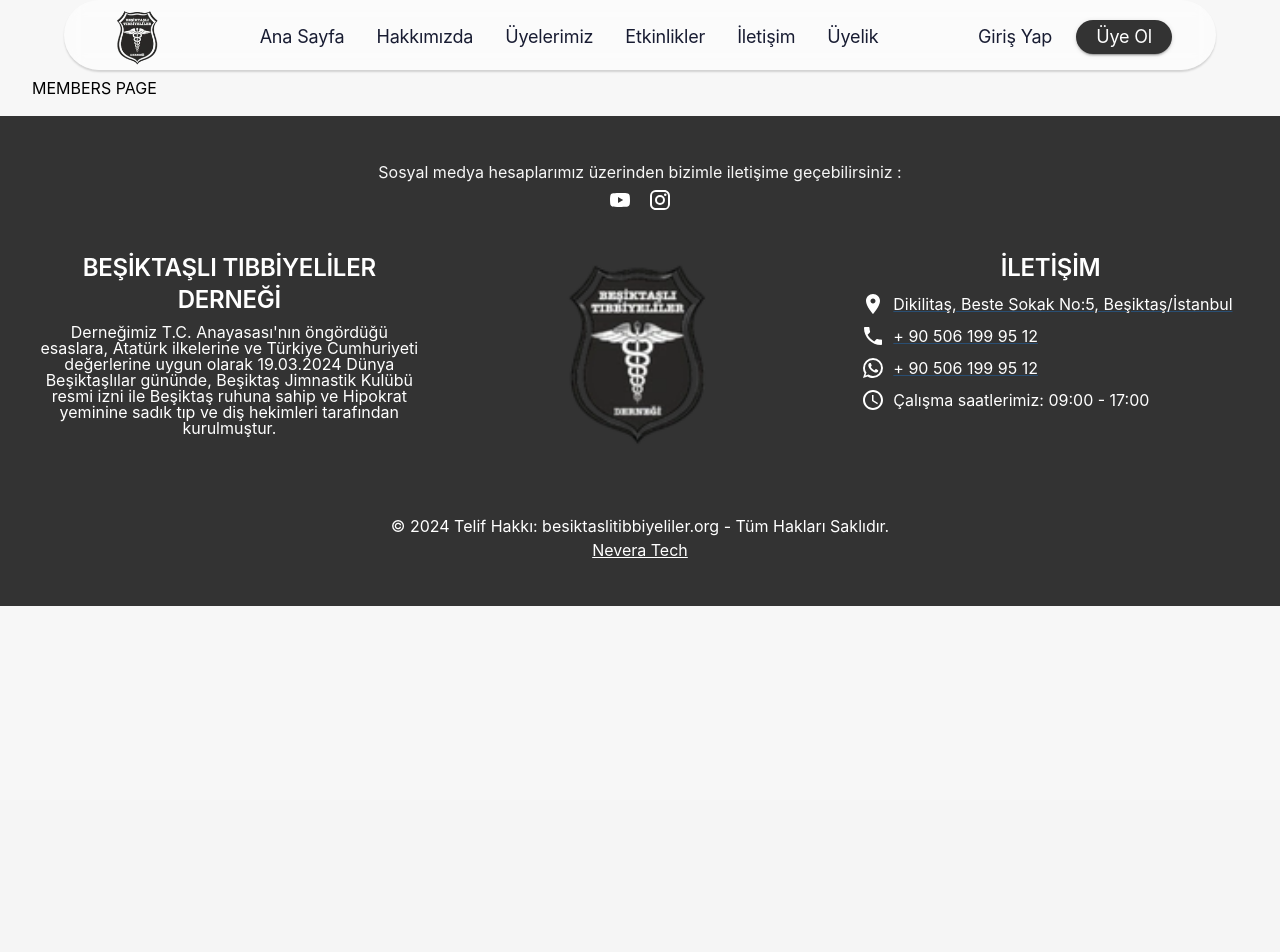
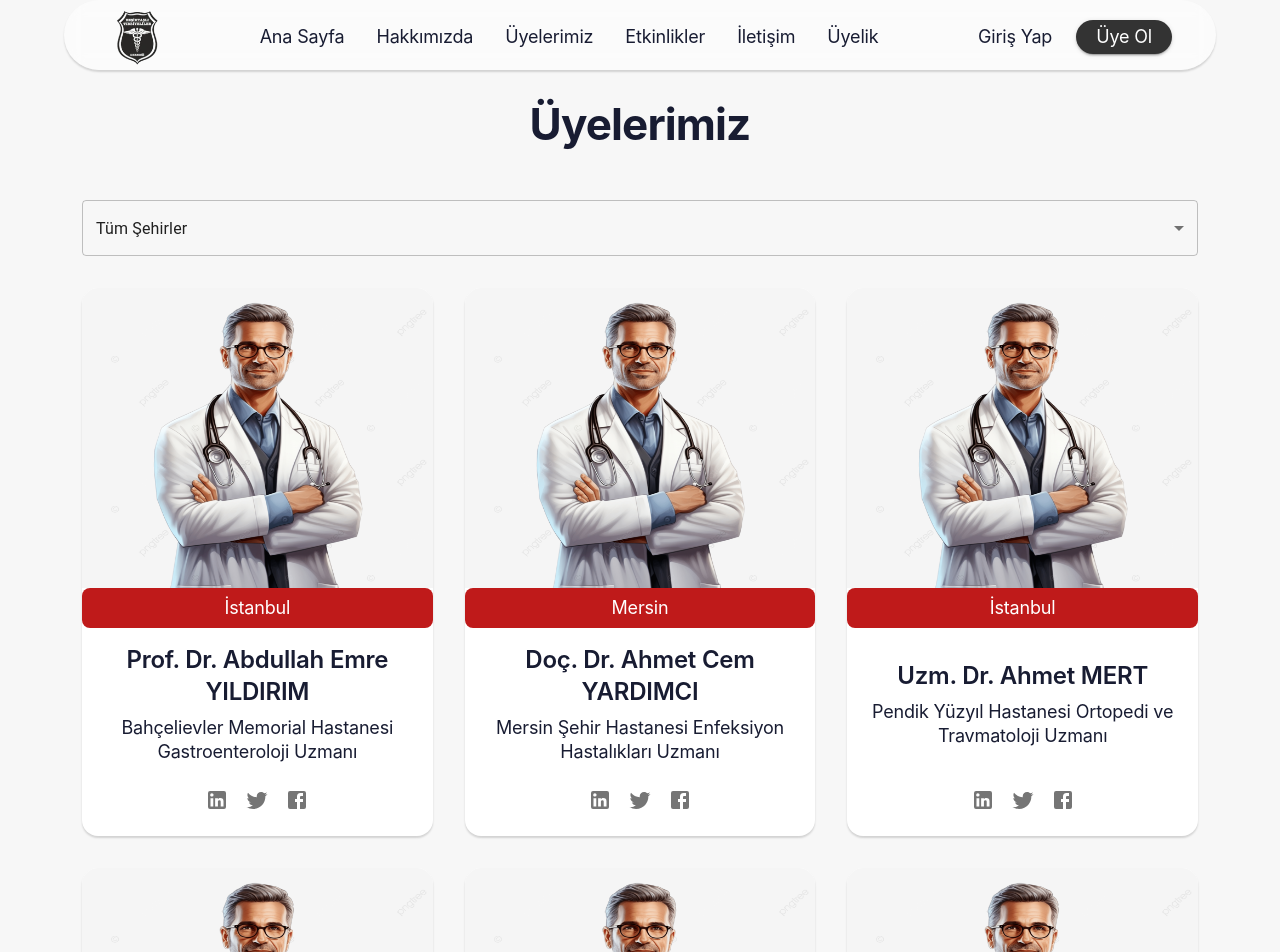
Before and after one commit to berkantkarakayis/besiktasli-doktorlar-dernegi-ui, a React (Create React App) app: page /members in a window 1280 px wide. Shown: the top 952 px of the page. Before the commit the page ends 800 px from the top, so only its background shows below. Built offline with nearby package versions, Linux system fonts and the light colour scheme.

Commit message:
Update styles and dependencies, and refactor components in About and Members sections

```diff
--- a/src/data/Data.tsx
+++ b/src/data/Data.tsx
@@ -37,321 +37,385 @@
   {
     name: "Prof. Dr. Abdullah Emre YILDIRIM",
     role: "Bahçelievler Memorial Hastanesi Gastroenteroloji Uzmanı",
+    city: "İstanbul",
     img: "/../../../../assets/images/doctor1.jpg",
   },
   {
     name: "Doç. Dr. Ahmet Cem YARDIMCI",
     role: "Mersin Şehir Hastanesi Enfeksiyon Hastalıkları Uzmanı",
+    city: "Mersin",
     img: "/path/to/image2.jpg",
   },
   {
     name: "Uzm. Dr. Ahmet MERT",
     role: "Pendik Yüzyıl Hastanesi Ortopedi ve Travmatoloji Uzmanı",
+    city: "İstanbul",
     img: "/path/to/image3.jpg",
   },
   {
     name: "Prof. Dr. Ahmet ÖCAL",
     role: "İlhan Varank EAH Kalp Damar Cerrahisi Uzmanı",
+    city: "İstanbul",
     img: "/path/to/image4.jpg",
   },
   {
     name: "Dr. Ali KILIÇ",
     role: "İstanbul Lokman Hekim Hastanesi Uçuş Hekimi & Kendi Muayenehanesi",
+    city: "İstanbul",
     img: "/path/to/image5.jpg",
   },
   {
     name: "Prof. Dr. Aras Emre CANDA",
     role: "Kendi Muayenehanesinde Genel Cerrahi Uzmanı",
+    city: "İstanbul",
     img: "/path/to/image6.jpg",
   },
   {
     name: "Dr. Ayhan OPTUR",
     role: "BJK Basketbol ve Alt Yapılar Spor Hekimi",
+    city: "İstanbul",
     img: "/path/to/image7.jpg",
   },
   {
     name: "Doç. Dr. Aytaç ŞAHİN",
     role: "FSM EAH Üroloji Uzmanı",
+    city: "İstanbul",
     img: "/path/to/image8.jpg",
   },
   {
     name: "Dr. Burak Fahri ÖZÇELİK",
     role: "İşyeri Hekimi",
+    city: "İstanbul",
     img: "/path/to/image9.jpg",
   },
   {
     name: "Uzm. Dr. Burak NAKIŞ",
     role: "Kahta Devlet Hastanesi Acil Tıp Uzmanı",
+    city: "Adıyaman",
     img: "/path/to/image10.jpg",
   },
   {
     name: "Uzm. Dr. Çağatay AK",
     role: "İlhan Varank EAH Gastroenteroloji Uzmanı",
+    city: "İstanbul",
     img: "/path/to/image11.jpg",
   },
   {
     name: "Prof. Dr. Demet SOYLU",
     role: "Ankara Lokman Hekim Hastanesi Pediatri Uzmanı",
+    city: "Ankara",
     img: "/path/to/image12.jpg",
   },
   {
     name: "Uzm. Dr. Efe SOYDEMİR",
     role: "Marmara Üniversitesi Girişimsel Radyoloji Uzmanı",
+    city: "İstanbul",
     img: "/path/to/image13.jpg",
   },
   {
     name: "Prof. Dr. Egemen TURHAN",
     role: "Hacettepe Üniversitesi Ortopedi Uzmanı",
+    city: "Ankara",
     img: "/path/to/image14.jpg",
   },
   {
     name: "Uzm. Dr. Emine Ayla GÖKÇE",
     role: "Kendi Muayenehanesinde Plastik Cerrahi Uzmanı",
+    city: "İstanbul",
     img: "/path/to/image15.jpg",
   },
   {
     name: "Doç. Dr. Emrah ERMİŞ",
     role: "İstanbul Aydın Üniversitesi Kardiyoloji Uzmanı",
+    city: "İstanbul",
     img: "/path/to/image16.jpg",
   },
   {
     name: "Dr. Erdal Mahir CÜRAN",
     role: "NB Kadıköy Hastanesi Acil Tıp Hekimi ve İşyeri Hekimi",
+    city: "İstanbul",
     img: "/path/to/image17.jpg",
   },
   {
     name: "Doç. Dr. Ertuğrul ALTINBİLEK",
     role: "Şişli EAH Acil Tıp Uzmanı ve İdari Sorumlusu",
+    city: "İstanbul",
     img: "/path/to/image18.jpg",
   },
   {
     name: "Dt. Eser ÇARPAR",
     role: "Kendi Muayenehanesinde Çene Cerrahisi Uzmanı",
+    city: "İstanbul",
     img: "/path/to/image19.jpg",
   },
   {
     name: "Uzm. Dr. Ezgi ER",
     role: "Tuzla Devlet Hastanesi Kadın Hastalıkları ve Doğum Uzmanı",
+    city: "İstanbul",
     img: "/path/to/image20.jpg",
   },
   {
     name: "Doç. Dr. Fatih DEMİRCİOĞLU",
     role: "Kendi Muayenehanesinde Pediatrik Hematoloji ve Onkoloji Uzmanı",
+    city: "İstanbul",
     img: "/path/to/image21.jpg",
   },
   {
     name: "Uzm. Dr. Fatih KILIÇ",
     role: "FSM EAH Yoğun Bakım Uzmanı",
+    city: "İstanbul",
     img: "/path/to/image22.jpg",
   },
   {
     name: "Doç. Dr. Fethi GÜL",
     role: "Marmara Üniversitesi Yoğun Bakım Uzmanı",
+    city: "İstanbul",
     img: "/path/to/image23.jpg",
   },
   {
     name: "Uzm. Dr. Gökhan GÜRBÜZ",
     role: "Kendi Muayenehanesinde KBB Uzmanı",
+    city: "İstanbul",
     img: "/path/to/image24.jpg",
   },
   {
     name: "Doç. Dr. Göksel DİKMEN",
     role: "Acıbadem Maslak Hastanesi Ortopedi Uzmanı & BJK Kadın Futbol Takımı Doktoru",
+    city: "İstanbul",
     img: "/path/to/image25.jpg",
   },
   {
     name: "Uzm. Dr. Güner YURTSEVER",
     role: "İzmir Atatürk EAH Acil Tıp Uzmanı",
+    city: "İzmir",
     img: "/path/to/image26.jpg",
   },
   {
     name: "Uzm. Dr. Güneş TERZİ",
     role: "Anesteziyoloji ve Reanimasyon Uzmanı",
+    city: "İstanbul",
     img: "/path/to/image27.jpg",
   },
   {
     name: "Prof. Dr. Gürhan ŞİŞMAN",
     role: "Acıbadem Altunizade Hastanesi Gastroenteroloji Uzmanı",
+    city: "İstanbul",
     img: "/path/to/image28.jpg",
   },
   {
     name: "Dr. Dt. Halis ÖZSÜRMELİ",
     role: "Kendi Muayenehanesinde Ortodonti Uzmanı",
+    city: "İstanbul",
     img: "/path/to/image29.jpg",
   },
   {
     name: "Dr. Hasan Bilal GÜLŞEN",
     role: "Tekirdağ Ergene Ulaş Aile Sağlığı Merkezi Aile Hekimi",
+    city: "Tekirdağ",
     img: "/path/to/image30.jpg",
   },
   {
     name: "Uzm. Dr. Hicabi GÖKDERELİ",
     role: "Özel Başarı Hastanesi Yöneyim Kurulu Başkanı",
+    city: "İstanbul",
     img: "/path/to/image31.jpg",
   },
   {
     name: "Dr. İbrahim Avşın EMİRLER",
     role: "Anadolu Grubu İşyeri Hekimi",
+    city: "İstanbul",
     img: "/path/to/image32.jpg",
   },
   {
     name: "Uzm. Dr. İbrahim Emre EROL",
     role: "Özel Rumeli Hastanesi Dermatoloji Uzmanı",
+    city: "İstanbul",
     img: "/path/to/image33.jpg",
   },
   {
     name: "Uzm. Dr. İbrahim Mesut ALTINIŞIK",
     role: "İstanbul Onkoloji Hastanesi Aile Hekimliği Uzmanı",
+    city: "İstanbul",
     img: "/path/to/image34.jpg",
   },
   {
     name: "Uzm. Dr. İlker ŞEN",
     role: "Şişli Hamidiye Etfal EAH Gastroenteroloji Uzmanı",
+    city: "İstanbul",
     img: "/path/to/image35.jpg",
   },
   {
     name: "Dr. İlyas BOZKURT",
     role: "THY Sağlık Müdürü",
+    city: "İstanbul",
     img: "/path/to/image36.jpg",
   },
   {
     name: "Uzm. Dr. Mahmut SERT",
     role: "Taksim İlkyardım Hastanesi Ortopedi ve Travmatoloji Uzmanı",
+    city: "İstanbul",
     img: "/path/to/image37.jpg",
   },
   {
     name: "Dr. Mehmet Akif BENK",
     role: "Liv Hospital Vadi İstanbul Hastanesi Genel Müdürü",
+    city: "İstanbul",
     img: "/path/to/image38.jpg",
   },
   {
     name: "Uzm. Dr. Mehmet AYDOĞAN",
     role: "Liv Hospital Ulus Hastanesi Göğüs Hastalıkları Uzmanı",
+    city: "İstanbul",
     img: "/path/to/image39.jpg",
   },
   {
     name: "Dr. Mehmet Ulvi ÜNAL",
     role: "İzmir Özel Medicana Hastanesi Genel Müdürü",
+    city: "İzmir",
     img: "/path/to/image1.jpg",
   },
   {
     name: "Dr. Meziyet Tuba COŞKUN",
     role: "Kendi Muayenehanesinde Medikal Estetik Hekimi",
+    city: "İstanbul",
     img: "/path/to/image2.jpg",
   },
   {
     name: "Uzm. Dr. Murat ÇAPAN",
     role: "Kırklareli Adli Tıp Şube Müdürlüğü Adli Tıp Uzmanı",
+    city: "Kırklareli",
     img: "/path/to/image3.jpg",
   },
   {
     name: "Prof. Dr. Murat TUNCER",
     role: "Medicana İstanbul Grubu Böbrek Nakli Sorumlusu & Nefroloji Uzmanı",
+    city: "İstanbul",
     img: "/path/to/image4.jpg",
   },
   {
     name: "Prof. Dr. Mustafa Levent GÖKGÖZ",
     role: "Gazi Üniversitesi Tıp Fakültesi Kalp Damar Cerrahi ABD Başkanı",
+    city: "Ankara",
     img: "/path/to/image5.jpg",
   },
   {
     name: "Uzm. Dr. Mustafa Melih ERKAN",
     role: "Medicana İzmir Hastanesi Kadın Hastalıkları ve Doğum Uzmanı",
+    city: "İzmir",
     img: "/path/to/image6.jpg",
   },
   {
     name: "Uzm. Dr. Nazlı Seda GÖKDERELİ",
     role: "FSM EAH Nöroloji Asistan Hekimi",
+    city: "İstanbul",
     img: "/path/to/image7.jpg",
   },
   {
     name: "Uzm. Dr. Nezih Onur ERMERAK",
     role: "Marmara Üniversitesi Göğüs Cerrahisi Uzmanı",
+    city: "İstanbul",
     img: "/path/to/image8.jpg",
   },
   {
     name: "Uzm. Dr. Onur ÇİFTÇİ",
     role: "Ankara Özel Güven Hastanesi KBB Uzmanı",
+    city: "Ankara",
     img: "/path/to/image9.jpg",
   },
   {
     name: "Prof. Dr. Onur YAPRAK",
     role: "Medipol Mega Hastanesi Organ Nakli Sorumlusu",
+    city: "İstanbul",
     img: "/path/to/image10.jpg",
   },
   {
     name: "Dt. Orhan BABAYİĞİT",
     role: "Kendi Kliniğinde Diş Hekimi",
+    city: "İstanbul",
     img: "/path/to/image11.jpg",
   },
   {
     name: "Doç. Dr. Osman Melih TOPÇUOĞLU",
     role: "Yeditepe Üniversitesi Girişimsel Radyoloji Sorumlusu",
+    city: "İstanbul",
     img: "/path/to/image12.jpg",
   },
   {
     name: "Prof. Dr. Ömer Lütfi TAPISIZ",
     role: "Kendi Muayenehanesinde Kadın Hastalıkları ve Doğum Uzmanı",
+    city: "İstanbul",
     img: "/path/to/image13.jpg",
   },
   {
     name: "Prof. Dr. Ramazan Erden ERTÜRER",
     role: "Liv Hospital Ulus Hastanesi Ortopedi ve Travmatoloji Uzmanı",
+    city: "İstanbul",
     img: "/path/to/image14.jpg",
   },
   {
     name: "Prof. Dr. Salih BOĞA",
     role: "Bahçelievler Memorial Hastanesi Gastroenteroloji Uzmanı",
+    city: "İstanbul",
     img: "/path/to/image15.jpg",
   },
   {
     name: "Dr. Serkan KARA",
     role: "Bayer İşyeri Hekimi",
+    city: "İstanbul",
     img: "/path/to/image16.jpg",
   },
   {
     name: "Prof. Dr. Suat KÜÇÜKGÖNCÜ",
     role: "Maltepe Üniversitesi Tıp Fakültesi Psikiyatri Bölüm Başkanı",
+    city: "İstanbul",
     img: "/path/to/image17.jpg",
   },
   {
     name: "Prof. Dr. Tekin Ahmet SEREL",
     role: "Süleyman Demirel Üniversitesi Tıp Fakültesi Üroloji ABD Öğretim Üyesi",
+    city: "Isparta",
     img: "/path/to/image18.jpg",
   },
   {
     name: "Doç. Dr. Tekin Kerem ÜLKÜ",
     role: "Altunizade Acıbadem Hastanesi Ortopedi ve Travmatoloji Uzmanı & BJK Futbol A Takım Doktoru",
+    city: "İstanbul",
     img: "/path/to/image19.jpg",
   },
   {
     name: "Uzm. Dr. Turhan ŞALVA",
     role: "Başak Group Yönetim Kurulu Başkanı",
+    city: "İstanbul",
     img: "/path/to/image20.jpg",
   },
   {
     name: "Prof. Dr. Üzeyir GÜNENÇ",
     role: "Dokuz Eylül Üniversitesi Tıp Fakültesi Göz ABD Başkanı",
+    city: "İzmir",
     img: "/path/to/image21.jpg",
   },
   {
     name: "Uzm. Dr. Volkan ANAKLI",
     role: "Bahçelievler Memorial Hastanesi Anesteziyoloji ve Reanimasyon Uzmanı",
+    city: "İstanbul",
     img: "/path/to/image22.jpg",
   },
   {
     name: "Dt. Yaşar BAYTAK",
     role: "Kendi Muayenehanesinde Diş Hekimi",
+    city: "İstanbul",
     img: "/path/to/image23.jpg",
   },
   {
     name: "Uzm. Dr. Yavuz GÜVEN",
     role: "Kadıköy 25 Nolu ASM Aile Hekimliği Uzmanı",
+    city: "İstanbul",
     img: "/path/to/image24.jpg",
   },
   {
     name: "Doç. Dr. Yiğit CANGA",
     role: "Florans Nightingale Ataşehir Hastanesi Kardiyoloji Uzmanı",
+    city: "İstanbul",
     img: "/path/to/image25.jpg",
   },
 ];
@@ -393,3 +457,87 @@
     image: Doctor3,
   },
 ];
+
+export const cities = [
+  { name: "Adana" },
+  { name: "Adıyaman" },
+  { name: "Afyonkarahisar" },
+  { name: "Ağrı" },
+  { name: "Aksaray" },
+  { name: "Amasya" },
+  { name: "Ankara" },
+  { name: "Antalya" },
+  { name: "Ardahan" },
+  { name: "Artvin" },
+  { name: "Aydın" },
+  { name: "Balıkesir" },
+  { name: "Bartın" },
+  { name: "Batman" },
+  { name: "Bayburt" },
+  { name: "Bilecik" },
+  { name: "Bingöl" },
+  { name: "Bitlis" },
+  { name: "Bolu" },
+  { name: "Burdur" },
+  { name: "Bursa" },
+  { name: "Çanakkale" },
+  { name: "Çankırı" },
+  { name: "Çorum" },
+  { name: "Denizli" },
+  { name: "Diyarbakır" },
+  { name: "Düzce" },
+  { name: "Edirne" },
+  { name: "Elazığ" },
+  { name: "Erzincan" },
+  { name: "Erzurum" },
+  { name: "Eskişehir" },
+  { name: "Gaziantep" },
+  { name: "Giresun" },
+  { name: "Gümüşhane" },
+  { name: "Hakkari" },
+  { name: "Hatay" },
+  { name: "Iğdır" },
+  { name: "Isparta" },
+  { name: "İstanbul" },
+  { name: "İzmir" },
+  { name: "Kahramanmaraş" },
+  { name: "Karabük" },
+  { name: "Karaman" },
+  { name: "Kars" },
+  { name: "Kastamonu" },
+  { name: "Kayseri" },
+  { name: "Kırıkkale" },
+  { name: "Kırklareli" },
+  { name: "Kırşehir" },
+  { name: "Kilis" },
+  { name: "Kocaeli" },
+  { name: "Konya" },
+  { name: "Kütahya" },
+  { name: "Malatya" },
+  { name: "Manisa" },
+  { name: "Mardin" },
+  { name: "Mersin" },
+  { name: "Muğla" },
+  { name: "Muş" },
+  { name: "Nevşehir" },
+  { name: "Niğde" },
+  { name: "Ordu" },
+  { name: "Osmaniye" },
+  { name: "Rize" },
+  { name: "Sakarya" },
+  { name: "Samsun" },
+  { name: "Siirt" },
+  { name: "Sinop" },
+  { name: "Sivas" },
+  { name: "Şanlıurfa" },
+  { name: "Şırnak" },
+  { name: "Tekirdağ" },
+  { name: "Tokat" },
+  { name: "Trabzon" },
+  { name: "Tunceli" },
+  { name: "Uşak" },
+  { name: "Van" },
+  { name: "Yalova" },
+  { name: "Yozgat" },
+  { name: "Zonguldak" },
+];
--- a/src/views/public/site/members/index.tsx
+++ b/src/views/public/site/members/index.tsx
@@ -1,23 +1,186 @@
-import React from "react";
-import { Container, Typography, Card, Box, Stack, Button } from "@mui/material";
+import React, { useState } from "react";
+import {
+  Box,
+  Typography,
+  Grid,
+  Card,
+  CardContent,
+  Stack,
+  IconButton,
+  Pagination,
+  Select,
+  MenuItem,
+} from "@mui/material";
 import { styled } from "@mui/system";
-import { Swiper, SwiperSlide } from "swiper/react";
-import { Autoplay, Pagination, Navigation } from "swiper/modules";
-import "swiper/css";
-import "swiper/css/navigation";
-import "swiper/css/autoplay";
-import Doctor3 from "../../../../assets/images/doctor3.png";
-import ArrowForwardIcon from "@mui/icons-material/ArrowForward";
+import LinkedInIcon from "@mui/icons-material/LinkedIn";
+import TwitterIcon from "@mui/icons-material/Twitter";
+import FacebookIcon from "@mui/icons-material/Facebook";
+import { members } from "../../../../data/Data";
+import { cities } from "../../../../data/Data";
+import DoctorProfilePhoto from "../../../../assets/images/doctor3.png";
+import { SelectChangeEvent } from "@mui/material";
 
-function Members() {
+const TitleSection = styled(Box)(({ theme }) => ({
+  textAlign: "center",
+  padding: theme.spacing(2, 2),
+}));
+
+const DoctorCard = styled(Card)(({ theme }) => ({
+  textAlign: "center",
+  borderRadius: "16px",
+  boxShadow: "0px 2px 2px rgba(0, 0, 0, 0.15)",
+  transition: "transform 0.3s, box-shadow 0.3s",
+  "&:hover": {
+    transform: "scale(1.05)",
+    boxShadow: "0px 4px 8px rgba(0, 0, 0, 0.3)",
+  },
+  height: "100%",
+  display: "flex",
+  flexDirection: "column",
+  justifyContent: "space-between",
+}));
+
+const CityBox = styled(Box)(({ theme }) => ({
+  backgroundColor: "var(--red-primary)",
+  color: "#fff",
+  borderRadius: "8px",
+  padding: theme.spacing(1),
+  top: "0",
+}));
+
+const MembersPerPage = 12;
+
+const Members = () => {
+  const [page, setPage] = useState(1);
+  const [selectedCity, setSelectedCity] = useState("");
+  const memberCities = new Set(members.map((member) => member.city));
+  const availableCities = cities.filter((city) => memberCities.has(city.name));
+
+  const handleChangePage = (
+    event: React.ChangeEvent<unknown>,
+    value: number
+  ) => {
+    setPage(value);
+    window.scrollTo({ top: 0, behavior: "smooth" });
+  };
+
+  const handleCityChange = (event: SelectChangeEvent) => {
+    setSelectedCity(event.target.value as string);
+  };
+
+  const filteredMembers = members.filter(
+    (member) => selectedCity === "" || member.city === selectedCity
+  );
+
+  const paginatedMembers = filteredMembers.slice(
+    (page - 1) * MembersPerPage,
+    page * MembersPerPage
+  );
+
   return (
     <section
-      id="members"
-      style={{ backgroundColor: "var(--bg-color)", height: "100%" }}
+      id="about"
+      style={{
+        backgroundColor: "var(--bg-color)",
+        height: "100%",
+        paddingBottom: "100px",
+        paddingLeft: "50px",
+        paddingRight: "50px",
+      }}
     >
-      <div className="container">MEMBERS PAGE</div>
+      <div className="container">
+        <TitleSection>
+          <span className="H-44-56-700">Üyelerimiz</span>
+        </TitleSection>
+        <Grid container spacing={4}>
+          <Grid item xs={12} my={4}>
+            <Select
+              value={selectedCity}
+              onChange={handleCityChange}
+              displayEmpty
+              fullWidth
+            >
+              <MenuItem value="">
+                <em>Tüm Şehirler</em>
+              </MenuItem>
+              {availableCities.map((city) => (
+                <MenuItem key={city.name} value={city.name}>
+                  {city.name}
+                </MenuItem>
+              ))}
+            </Select>
+          </Grid>
+        </Grid>
+        <Grid container spacing={4}>
+          {paginatedMembers.map((member, index) => (
+            <Grid item xs={12} sm={6} md={4} key={index}>
+              <DoctorCard>
+                <Stack>
+                  <img
+                    alt={member.name}
+                    src={DoctorProfilePhoto}
+                    style={{
+                      width: "100%",
+                      height: "300px",
+                      borderRadius: "16px 16px 0 0",
+                    }}
+                  />
+                  <CityBox>
+                    <span
+                      className="B-18"
+                      style={{ color: "var(--white-color)" }}
+                    >
+                      {member.city}
+                    </span>
+                  </CityBox>
+                </Stack>
+                <CardContent>
+                  <Stack spacing={1}>
+                    <span className="H-24">{member.name}</span>
+                    <span className="B-18">{member.role}</span>
+                  </Stack>
+                </CardContent>
+                <Box mb={2}>
+                  <IconButton>
+                    <LinkedInIcon />
+                  </IconButton>
+                  <IconButton>
+                    <TwitterIcon />
+                  </IconButton>
+                  <IconButton>
+                    <FacebookIcon />
+                  </IconButton>
+                </Box>
+              </DoctorCard>
+            </Grid>
+          ))}
+        </Grid>
+        <Box mt={4} display="flex" justifyContent="center">
+          <Pagination
+            count={Math.ceil(filteredMembers.length / MembersPerPage)}
+            page={page}
+            onChange={handleChangePage}
+            variant="outlined"
+            sx={{
+              "& .MuiPaginationItem-root": {
+                color: "var(--red-primary)",
+                width: "40px",
+                height: "40px",
+              },
+              "& .MuiPaginationItem-page.Mui-selected": {
+                backgroundColor: "var(--red-secondary)",
+                color: "#fff",
+              },
+              "& .MuiPaginationItem-page:hover": {
+                backgroundColor: "var(--red-primary)",
+                color: "#fff",
+              },
+            }}
+          />
+        </Box>
+      </div>
     </section>
   );
-}
+};
 
 export default Members;
```
Also changed, not shown: src/views/public/site/about/index.tsx (+4 -4 lines).
